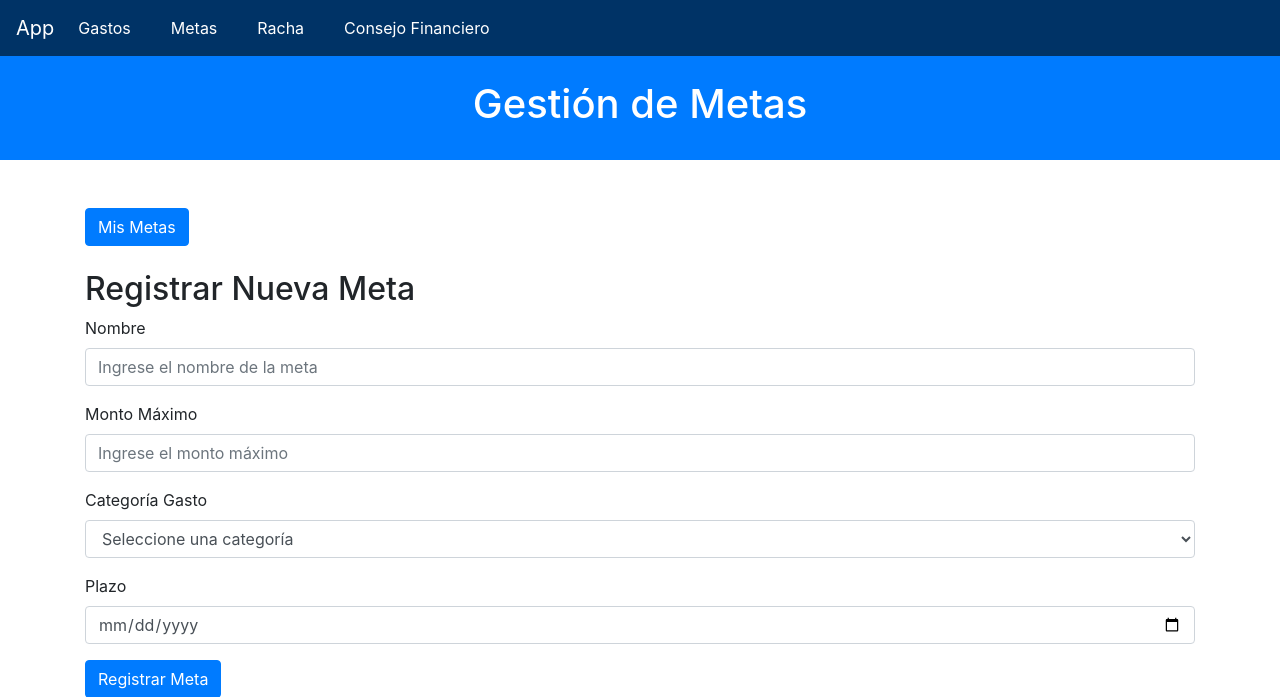
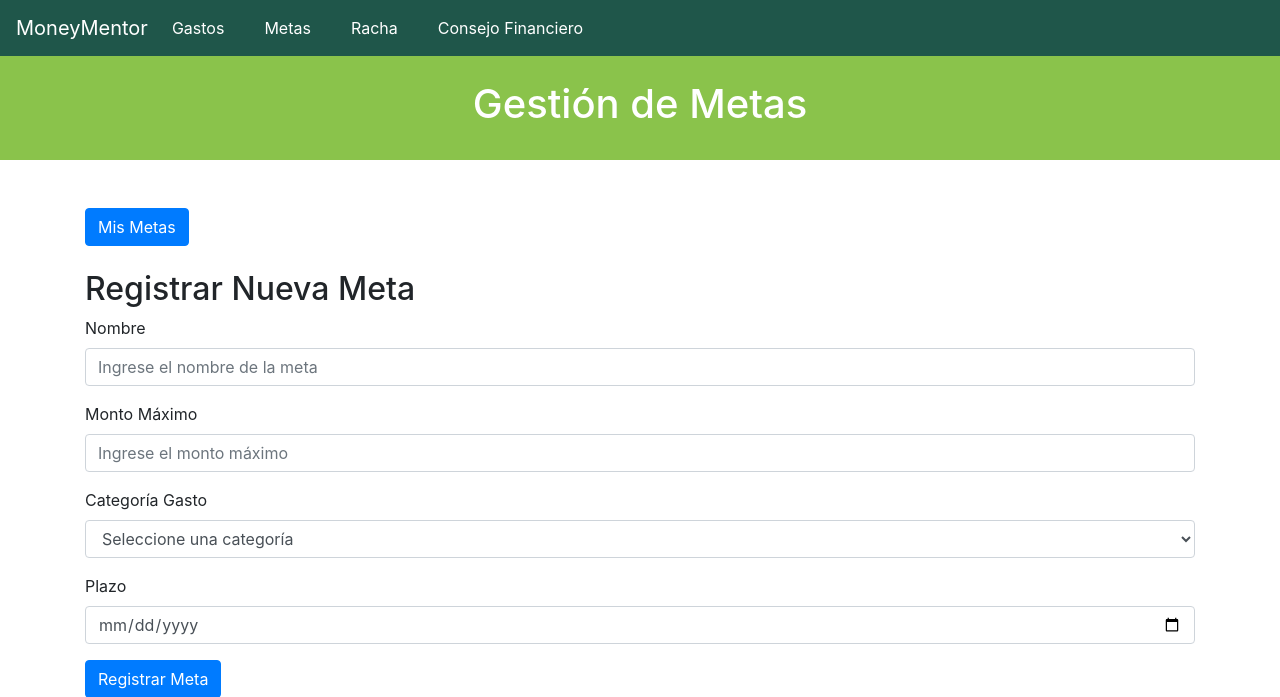
Before and after one commit to addliam/gerenciaweb, a PHP site: page /gerenciaweb/meta/index.php in a window 1280 px wide. Shown: the top 697 px of the page. Run offline with PHP 8.4, Linux system fonts and the light colour scheme; the visitor is signed in with stand-in values (Sample User, id 1); data that the repository does not hold is empty.

Commit message:
cambio colores a verde

```diff
--- /dev/null
+++ b/includes/global.css
@@ -0,0 +1,17 @@
+:root {
+  --color-primario: #5f63ad;
+  --color-secundario: #28a745;
+  --color-celeste: #16a3b8;
+  --color-verde-claro: #8ac34b;
+  --color-verde-oscuro: #1f564a;
+  --color-rojo: #dc3545;
+  --color-fondo: #fff;
+  --color-fondo-modal: rgba(0, 0, 0, 0.6);
+  --color-borde: #ddd;
+  --color-borde-hover: #e9ecef;
+  --color-scroll-thumb: #007bff;
+  --color-scroll-track: #f1f1f1;
+  --color-texto-primario: #333;
+  --color-texto-secundario: #555;
+  --color-texto-hover: #dc3545;
+}
--- a/includes/menu.php
+++ b/includes/menu.php
@@ -1,10 +1,11 @@
 <?php
 define('BASE_PATH', '/gerenciaweb/');
 ?>
+<link rel="stylesheet" href="/gerenciaweb/includes/global.css">
 <!-- menu.php -->
 <nav class="navbar navbar-expand-lg navbar-dark-blue">
     <!-- Cambiar por nombre de app -->
-    <a class="navbar-brand" href="#">App</a>
+    <a class="navbar-brand" href="/gerenciaweb/">MoneyMentor</a>
     <button class="navbar-toggler" type="button" data-toggle="collapse" data-target="#navbarNav"
         aria-controls="navbarNav" aria-expanded="false" aria-label="Toggle navigation">
         <span class="navbar-toggler-icon"></span>
@@ -36,7 +37,7 @@ define('BASE_PATH', '/gerenciaweb/');
     }
 
     .navbar-dark-blue {
-        background-color: #003366;
+        background-color: var(--color-verde-oscuro);
         color: white;
     }
 
--- a/meta/view/VverListaMetas.php
+++ b/meta/view/VverListaMetas.php
@@ -17,6 +17,7 @@ $categoria = $metaModel->getAllCategoriagasto();
     <title>Lista de Metas</title>
     <link rel="stylesheet" href="https://stackpath.bootstrapcdn.com/bootstrap/4.5.2/css/bootstrap.min.css">
     <style>
+        header {background-color: var(--color-verde-claro);}
         .editable { display: none; }
         .progress-circle {
             width: 80px;
@@ -57,7 +58,7 @@ $categoria = $metaModel->getAllCategoriagasto();
 </head>
 <body>
     <?php include '../../includes/menu.php'; ?>
-    <header id="titulo" class="text-center p-4 bg-primary text-white">
+    <header id="titulo" class="text-center p-4 text-white">
         <h1>Lista de Metas</h1>
     </header>
     <div class="container mt-5">
--- a/meta/view/VverMeta.php
+++ b/meta/view/VverMeta.php
@@ -7,7 +7,12 @@
     <meta name="viewport" content="width=device-width, initial-scale=1.0">
     <title>Gestión de Metas</title>
     <link rel="stylesheet" href="https://stackpath.bootstrapcdn.com/bootstrap/4.5.2/css/bootstrap.min.css">
+    <link rel="stylesheet" href="/gerenciaweb/includes/global.css">
     <style>
+        header {
+            background-color: var(--color-verde-claro);
+        }
+
         .contenedorformulario {
             margin-top: 1.5rem;
         }
@@ -17,7 +22,7 @@
 <body>
     <?php include '../includes/menu.php'; ?>
 
-    <header id="titulo" class="text-center p-4 bg-primary text-white">
+    <header id="titulo" class="text-center p-4 text-white">
         <h1>Gestión de Metas</h1>
     </header>
 
```
Also changed, not shown: consejofinanciero/index.php (+7 -1 lines), gastos/view/VhistorialGastos.php (+4 -17 lines), meta/view/VverMetasNoAlcanzadas.php (+6 -1 lines).
